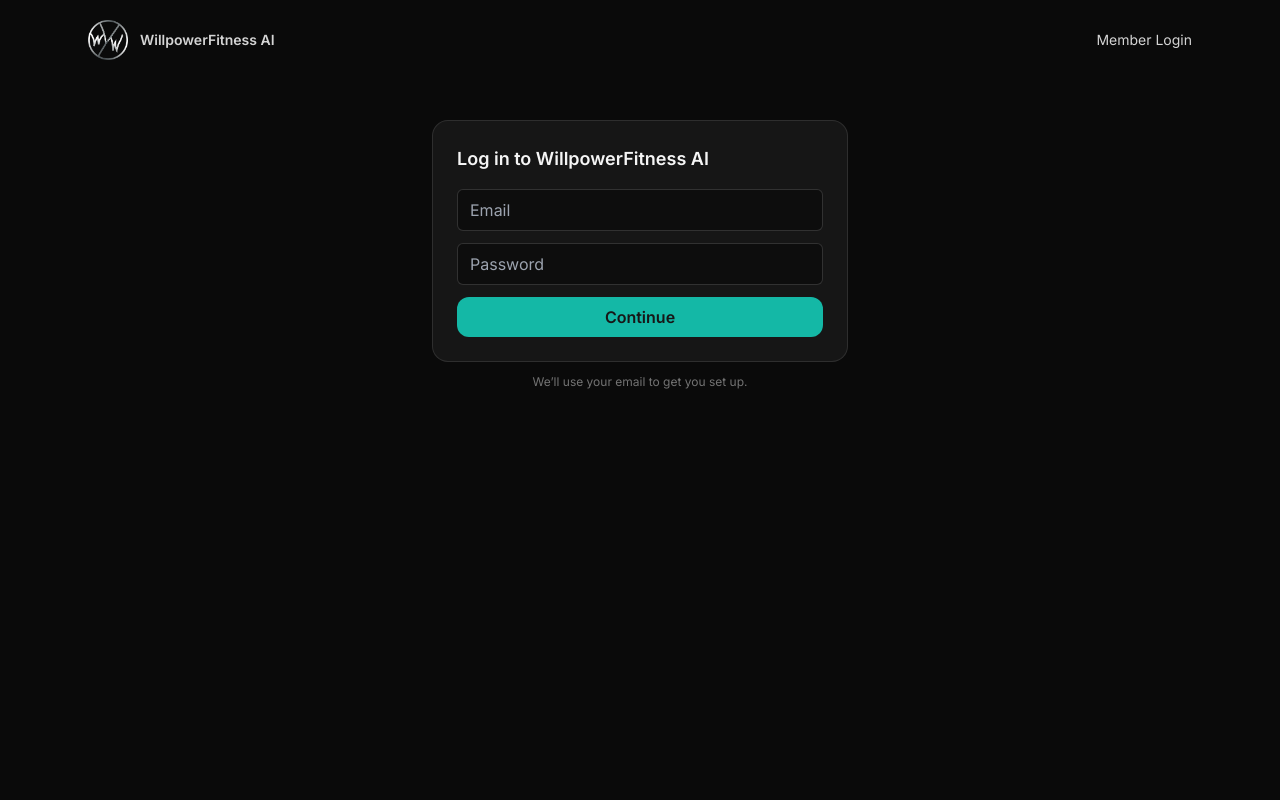
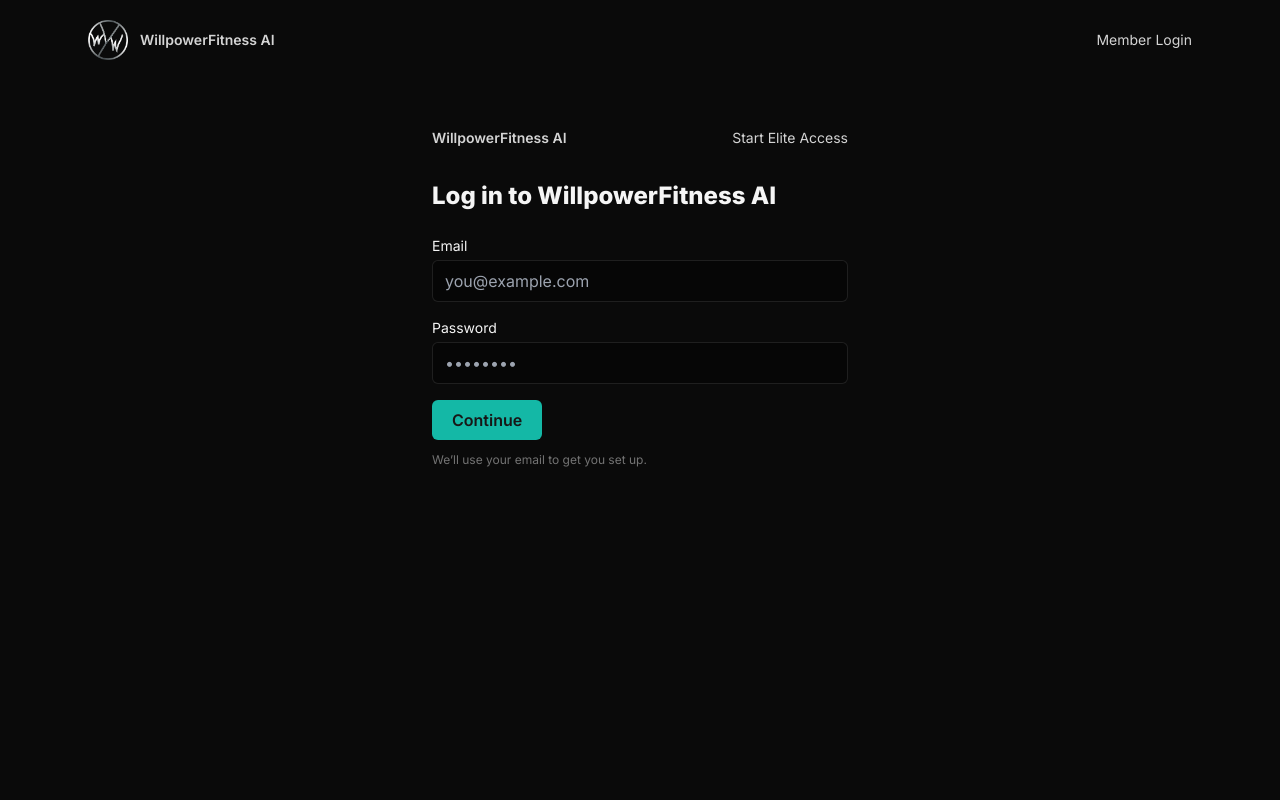
Before and after one commit to WillpowerfitnessAI/willpowerfitness-frontend, a Next.js app: page /login in a window 1280 px wide. Shown: the top 800 px of the page. Built offline with nearby package versions, Linux system fonts and the light colour scheme; no server answers.

Commit message:
Update login.js

```diff
--- a/pages/login.js
+++ b/pages/login.js
@@ -1,12 +1,93 @@
-// pages/login.js
-import Login from "../components/Login";
+// /pages/login.js
+import { useState } from "react";
+import { createClient } from "@supabase/supabase-js";
+import Link from "next/link";
+
+const supabase = createClient(
+  process.env.NEXT_PUBLIC_SUPABASE_URL || "",
+  process.env.NEXT_PUBLIC_SUPABASE_ANON_KEY || ""
+);
 
 export default function LoginPage() {
+  const [email, setEmail] = useState("");
+  const [password, setPassword] = useState("");
+  const [loading, setLoading] = useState(false);
+  const [err, setErr] = useState("");
+
+  async function handleSubmit(e) {
+    e.preventDefault();
+    setErr("");
+    setLoading(true);
+
+    try {
+      const cleanEmail = (email || "").trim().toLowerCase();
+
+      const { error } = await supabase.auth.signInWithPassword({
+        email: cleanEmail,
+        password,
+      });
+
+      if (error) throw error;
+
+      // success — send them to the app home (or /dashboard if you have one)
+      window.location.href = "/";
+    } catch (e) {
+      setErr(e.message || "Login failed");
+      setLoading(false);
+    }
+  }
+
   return (
     <main className="min-h-screen bg-neutral-950 text-neutral-100">
-      <div className="mx-auto max-w-md px-4 py-10">
-        <Login onLogin={() => { /* navigate happens inside the page if you want */ }} />
-        <p className="mt-3 text-center text-xs text-neutral-500">
+      <div className="mx-auto max-w-md px-4 py-12">
+        <header className="flex items-center justify-between mb-8">
+          <span className="text-sm font-semibold text-neutral-300">
+            WillpowerFitness AI
+          </span>
+          <Link href="/subscribe" className="text-sm text-neutral-300 hover:text-white">
+            Start Elite Access
+          </Link>
+        </header>
+
+        <h1 className="text-2xl font-bold mb-6">Log in to WillpowerFitness AI</h1>
+
+        <form onSubmit={handleSubmit} className="space-y-4">
+          <div>
+            <label className="block text-sm mb-1">Email</label>
+            <input
+              type="email"
+              className="w-full rounded-md px-3 py-2 bg-black/40 border border-white/10 outline-none"
+              value={email}
+              onChange={(e) => setEmail(e.target.value)}
+              placeholder="you@example.com"
+              required
+            />
+          </div>
+
+          <div>
+            <label className="block text-sm mb-1">Password</label>
+            <input
+              type="password"
+              className="w-full rounded-md px-3 py-2 bg-black/40 border border-white/10 outline-none"
+              value={password}
+              onChange={(e) => setPassword(e.target.value)}
+              placeholder="••••••••"
+              required
+            />
+          </div>
+
+          {err ? <p className="text-red-400 text-sm">{err}</p> : null}
+
+          <button
+            type="submit"
+            className="rounded-md bg-teal-500 hover:bg-teal-400 px-5 py-2 font-semibold text-neutral-900 disabled:opacity-60"
+            disabled={loading}
+          >
+            {loading ? "Signing in..." : "Continue"}
+          </button>
+        </form>
+
+        <p className="mt-3 text-xs text-neutral-500">
           We’ll use your email to get you set up.
         </p>
       </div>
```
